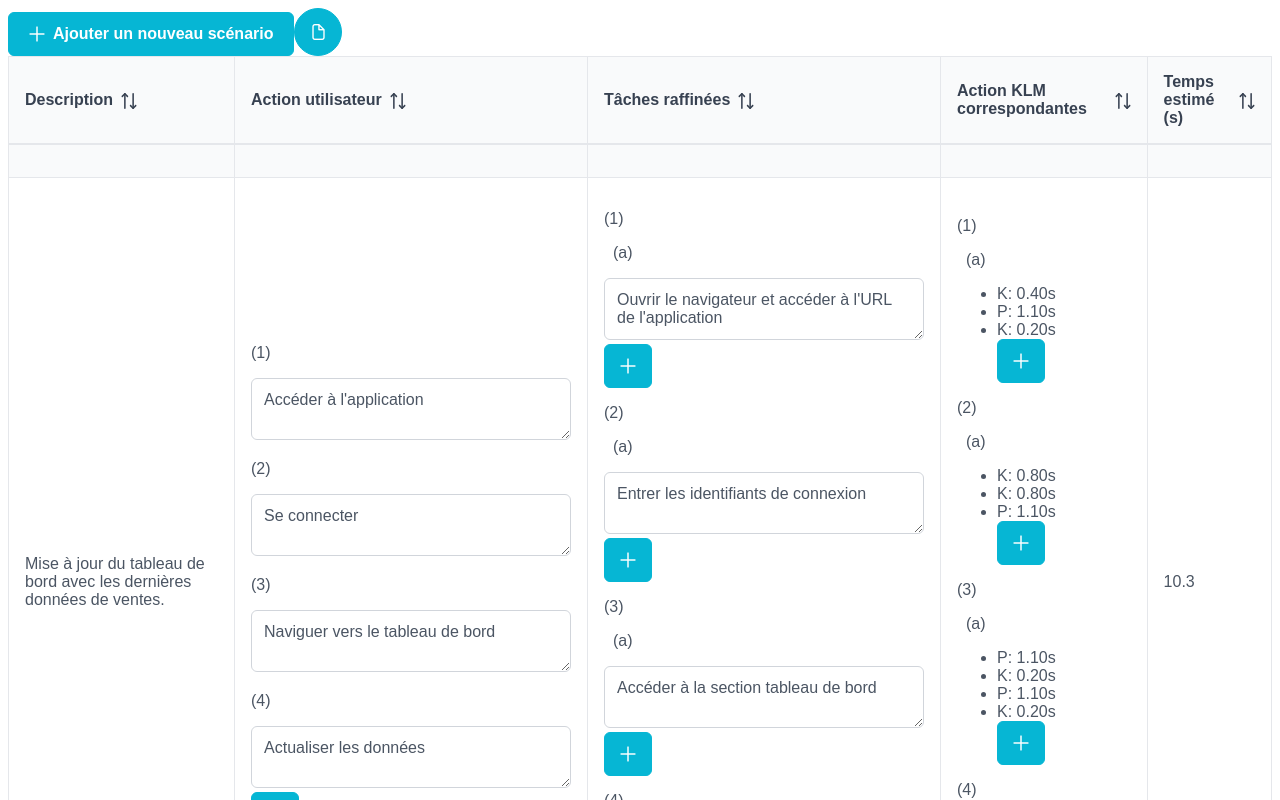
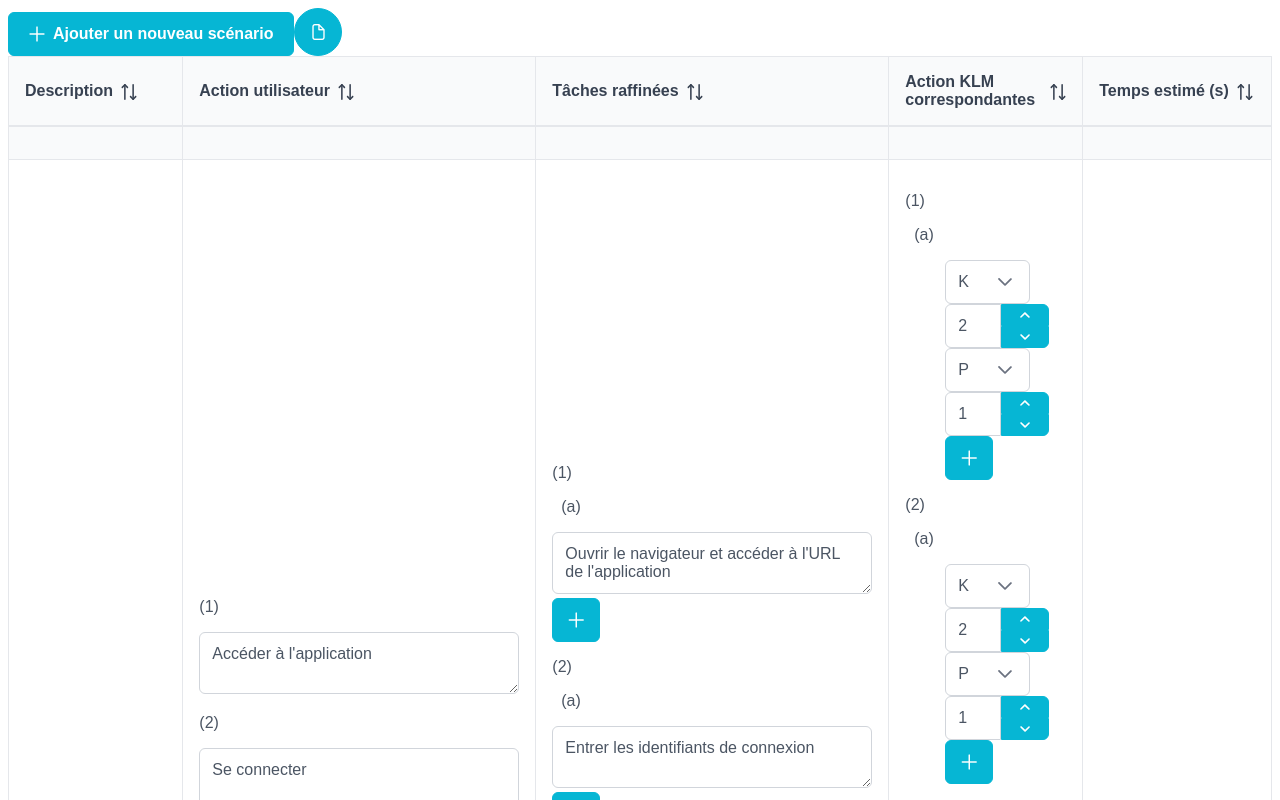
Before and after one commit to baptistend/klm-analysis, a React (Create React App) app: page / in a window 1280 px wide. Shown: the top 800 px of the page. Built offline with nearby package versions, Linux system fonts and the light colour scheme; a web font is replaced by a local one.

Commit message:
:sparkles: logic ok, missing proper ui

```diff
--- a/src/App.tsx
+++ b/src/App.tsx
@@ -7,13 +7,14 @@ import { DataTable } from 'primereact/datatable';
 
 import { useScenario } from './scenario/useScenario';
 import { InputTextarea } from 'primereact/inputtextarea';
+import { TaskContent } from './components/Task';
 
 function App() {
     const [scenarios, handleNewScenario, handleScenarioDescriptionChange,
       handleAnalysisChange, addAnalysis, dt,  addKLMAction,editScenarioDescription,
-       editUserAction, editKLMAction, addTask, handleTaskDescriptionChange] = useScenario();
+       editUserAction, updateKLM, addTask, handleTaskDescriptionChange] = useScenario();
 
-    useEffect(() => {}, []);
+    useEffect(() => {}, [scenarios]);
 
     const handleSaveScenario = () => {
         console.log('Saving scenario');
@@ -58,9 +59,9 @@ function App() {
            <p>&nbsp;&nbsp;({String.fromCharCode(97 + taskIndex)})</p>
                               <ul className="ml-4">
                                   {task.klm.map((klmAction, klmIndex) => (
-                                      <li key={klmIndex}>
-                                          {klmAction.operator}: {klmAction.time.toFixed(2)}s
-                                      </li>
+                                      <TaskContent key={klmIndex} klm={klmAction}         setKLM={(updatedKLM) =>
+                                        updateKLM(0, analysisIndex, taskIndex, klmIndex, updatedKLM)
+                                    } />
                                   ))}
                                   <Button  icon="pi pi-plus" onClick={() => addKLMAction(0, analysisIndex, taskIndex)} />
                               </ul>
@@ -125,7 +126,7 @@ function App() {
               description: scenario.description,
               userAction: scenario.analysis.map(a => a.userAction).join('\n'),
               detailledTask: scenario.analysis.flatMap(a => a.detailledTask.map(t => t.description)).join('\n'),
-              klmActions: scenario.analysis.flatMap(a => a.detailledTask.flatMap(t => t.klm.map(klm => `${klm.operator}: ${klm.time.toFixed(2)}s`))).join('\n'),
+              klmActions: scenario.analysis.flatMap(a => a.detailledTask.flatMap(t => t.klm.map(klm => `${klm.operator}: ${klm.time?.toFixed(2)}s`))).join('\n'),
               averageTime: scenario.analysis.reduce((total, a) => total + a.averageTime, 0).toFixed(2) + 's'
           }));
 
--- a/src/components/Task.tsx
+++ b/src/components/Task.tsx
@@ -1,61 +1,60 @@
 import { Dropdown } from "primereact/dropdown";
-import { Task } from "../types/global";
-import { InputNumber, InputNumberValueChangeEvent } from "primereact/inputnumber";
-import { InputText } from "primereact/inputtext";
+import { InputNumber } from "primereact/inputnumber";
+import { useEffect, useState } from "react";
+import { KLMvalues } from "../types/global";
+import { KLM } from "../types/global";
 
-import { KLMvalues } from "../types/global";
+interface TaskProps {
+    klm: KLM;
+    setKLM: (klm: KLM) => void;
+}
+
+export const TaskContent: React.FC<TaskProps> = ({ klm, setKLM }) => {
+    const [operator, setOperator] = useState<string>(klm.operator);
 
 
-interface TaskProps {
-    task: Task;
-    setTask: (task: Task) => void;
-}
-export const TaskContent: React.FC<TaskProps> = (props:TaskProps) => {
-    const task = props.task
-    return(<></>)
-    /*
-    const changeKLMKey = (klmIndex: number, value:string ) => {
-        let _task = {...task};
-        _task.klm[klmIndex].operator = value;
-        props.setTask(_task);
-    }
-    const changeCount = (klmIndex: number, value: number) => {
-        let _task = {...task};
-        _task.klm[klmIndex].count = value;
-        const klmAction = _task.klm[klmIndex].operator;  // Assuming klm has a label property
-        const option = options.find(option => option.label === klmAction);
+    const handleOperatorChange = (e: any) => {
+        const updatedKLM = { ...klm, operator: e.label }; // Create a new KLM object with the updated `count`
 
-        if (option) {
-            _task.klm[klmIndex].count = value;
-            _task.klm[klmIndex].time = value * option.value;
-        }
+        setKLM(updatedKLM);
+    };
 
-        props.setTask(_task);
-    }
-    const changeNumber = (klmIndex: number, value: number ) => {
-        let _task = {...task};
-        _task.klm[klmIndex].time = value;
-        props.setTask(_task);
-    }
+    const handleCountChange = (value: number) => {
+        const updatedKLM = { ...klm, count: value }; // Create a new KLM object with the updated `count`
+        setKLM(updatedKLM); // Set the updated KLM object
+    };
 
-    return (<div >
-
-    {task.klm.map((klm, index) => (
-            <div key={index} className="flex">
-                <div className="field grid justify-content-between" style={{margin:"5px", marginRight:"5"}}>
-                <Dropdown className="mr-2" size={1} value={klm.operator} options={options} onChange={(e) => changeKLMKey(index, e.value)} optionLabel="label" placeholder="Op" />
-                    <label htmlFor="count" className="mx-2 font-bold  mb-2">Count</label>
-                    <InputNumber size={1} id="count" value={klm.count} onValueChange={(e: InputNumberValueChangeEvent) => changeCount(index, e.value ?? 0)} mode="decimal" showButtons min={0} />
-                    <label htmlFor="time" className="font-bold  mb-2">Time</label>
-                    <InputNumber size={1} id="time" value={klm.time} onValueChange={(e: InputNumberValueChangeEvent) => changeNumber(index, e.value ?? 0)} mode="decimal" min={0} />
-                </div>
-
-            </div>
-        ))
+    const handleNChange = (value: number) => {
+        const updatedKLM = { ...klm, n: value }; // Create a new KLM object with the updated `n`
+        setKLM(updatedKLM); // Set the updated KLM object
+    };
 
 
-    }
-    </div>
+    const handleLChange = (value: number) => {
+        const updatedKLM = { ...klm, l: value }; // Create a new KLM object with the updated `l`
+        setKLM(updatedKLM);
+    };
+
+    useEffect(() => {
+    }, [operator])
+
+    return (
+        <div className="flex align-items-center gap-2">
+            <Dropdown
+            size={1}
+                value={operator}
+                options={KLMvalues.map(k => ({ label: k.label, value: k.label }))}
+                onChange={handleOperatorChange}
+            />
+
+            {operator === "D" ? (
+                <>
+                    <InputNumber size={1} value={klm.n} onChange={(e) => handleNChange(e.value as number)} placeholder="n" />
+                    <InputNumber size={1} value={klm.l} onChange={(e) => handleLChange(e.value as number)} placeholder="l" />
+                </>
+            ) : (
+                <InputNumber size={1} mode="decimal" showButtons value={klm.count} onChange={(e) => handleCountChange(e.value as number)} />
+            )}
+        </div>
     );
-    */
-}
+};
--- a/src/index.tsx
+++ b/src/index.tsx
@@ -3,7 +3,6 @@ import ReactDOM from 'react-dom/client';
 import App from './App';
 import reportWebVitals from './reportWebVitals';
 import 'primereact/resources/themes/lara-light-cyan/theme.css';
-
 import 'primeicons/primeicons.css';
 const root = ReactDOM.createRoot(
   document.getElementById('root') as HTMLElement
--- a/src/scenario/useScenario.ts
+++ b/src/scenario/useScenario.ts
@@ -1,5 +1,5 @@
 import { DataTable, DataTableRowEditCompleteEvent } from "primereact/datatable";
-import { Analysis, KLM, Scenario } from "../types/global";
+import { Analysis, KLM, KLMvalues, Scenario } from "../types/global";
 import { useEffect, useRef, useState } from "react";
 
 
@@ -13,9 +13,8 @@ const fakeScenario: Scenario = {
                     {
                         description: "Ouvrir le navigateur et accéder à l'URL de l'application",
                         klm: [
-                            { operator: "K", time: 0.4 },   // Taper l'URL
-                            { operator: "P", time: 1.1 },   // Cliquer sur la barre d'adresse
-                            { operator: "K", time: 0.2 },   // Appuyer sur la touche Entrée
+                            { operator: "K", count:2, time: 0.4 },   // Taper l'URL
+                            { operator: "P", count:1, time: 1.1 },   // Cliquer sur la barre d'adresse
                         ],
                         taskTime: 1.7
                     }
@@ -28,9 +27,8 @@ const fakeScenario: Scenario = {
                     {
                         description: "Entrer les identifiants de connexion",
                         klm: [
-                            { operator: "K", time: 0.8 },   // Taper le nom d'utilisateur
-                            { operator: "K", time: 0.8 },   // Taper le mot de passe
-                            { operator: "P", time: 1.1 },   // Cliquer sur le bouton de connexion
+                            { operator: "K", count:2, time: 0.8 },   // Taper le nom d'utilisateur
+                            { operator: "P", count:1, time: 1.1 },   // Cliquer sur le bouton de connexion
                         ],
                         taskTime: 2.7
                     }
@@ -43,10 +41,9 @@ const fakeScenario: Scenario = {
                     {
                         description: "Accéder à la section tableau de bord",
                         klm: [
-                            { operator: "P", time: 1.1 },   // Pointer sur le menu
-                            { operator: "K", time: 0.2 },   // Cliquer sur le menu
-                            { operator: "P", time: 1.1 },   // Pointer sur la section tableau de bord
-                            { operator: "K", time: 0.2 },   // Cliquer sur la section
+                            { operator: "P", count:2, time: 1.1 },   // Pointer sur le menu
+                            { operator: "K", count:2, time: 0.2 },   // Cliquer sur le menu
+                   // Cliquer sur la section
                         ],
                         taskTime: 2.6
                     }
@@ -59,9 +56,9 @@ const fakeScenario: Scenario = {
                     {
                         description: "Cliquer sur le bouton de mise à jour",
                         klm: [
-                            { operator: "P", time: 1.1 },   // Pointer sur le bouton de mise à jour
-                            { operator: "K", time: 0.2 },   // Cliquer sur le bouton
-                            { operator: "R", time: 2.0 },   // Attendre la réponse du système
+                            { operator: "P", count:1, time: 1.1 },   // Pointer sur le bouton de mise à jour
+                            { operator: "K", count:1, time: 0.2 },   // Cliquer sur le bouton
+                            { operator: "R", count:1, time: 2.0 },   // Attendre la réponse du système
                         ],
                         taskTime: 3.3
                     }
@@ -119,6 +116,7 @@ const fakeScenario: Scenario = {
                 ];
                 return updatedScenarios;
             });
+            recalculateEverything()
         }
         // Add a new analysis to a specific scenario
         const addAnalysis = (index: number) => {
@@ -142,48 +140,69 @@ const fakeScenario: Scenario = {
         };
 
 
-     // Add a new KLM action to a specific task
-     const addKLMAction = (scenarioIndex: number, analysisIndex: number, taskIndex: number) => {
-        setScenarios(prev => {
+        const addKLMAction = (
+            scenarioIndex: number,
+            analysisIndex: number,
+            taskIndex: number
+          ) => {
+            setScenarios((prev) => {
               const updatedScenarios = [...prev];
+
+              // Access the specific scenario, analysis, and task
               const scenario = updatedScenarios[scenarioIndex];
               const analysisItem = scenario.analysis[analysisIndex];
               const task = analysisItem.detailledTask[taskIndex];
 
-            // Define a new KLM action
+              // Define a new KLM action with default values
               const newKLMAction: KLM = {
-                operator: "N", // You can specify the operator here
-                time: 0.0 // Initial time, adjust as needed
+                operator: "K", // Default operator, can be changed later
+                time: 0.2,
+                count:1,     // Default time, adjust as needed
               };
 
               // Add the new KLM action to the task's KLM actions
               task.klm = [...task.klm, newKLMAction];
 
-            // Recalculate task time (if necessary)
-            task.taskTime = task.klm.reduce((total, klm) => total + klm.time, 0);
+              // Recalculate task time by summing up all KLM actions' times
+              task.taskTime = task.klm.reduce((total, klm) => total + (klm.time || 0), 0);
 
-            // Update the scenario
+              // Return the updated scenarios array to update the state
               return updatedScenarios;
             });
+            recalculateEverything()
+
           };
-    // Edit a specific KLM action
-    const editKLMAction = (scenarioIndex: number, analysisIndex: number, taskIndex: number, klmIndex: number, updatedKLM: KLM) => {
-        setScenarios(prev => {
-            const updatedScenarios = [...prev];
-            const scenario = updatedScenarios[scenarioIndex];
-            const analysisItem = scenario.analysis[analysisIndex];
-            const task = analysisItem.detailledTask[taskIndex];
 
-            // Update the KLM action
-            task.klm[klmIndex] = updatedKLM;
+    const updateKLM = (
+        scenarioIndex: number,
+        analysisIndex: number,
+        taskIndex: number,
+        klmIndex: number,
+        updatedKLM: KLM
+      ) => {
+        setScenarios((prevScenarios) => {
+          // Create a deep copy of the previous scenarios
+          const updatedScenarios = [...prevScenarios];
 
-            // Recalculate task time
-            task.taskTime = task.klm.reduce((total, klm) => total + klm.time, 0);
+          // Access the specific scenario
+          const selectedScenario = updatedScenarios[scenarioIndex];
 
-            // Update the scenario
+          // Access the specific analysis item within the scenario
+          const selectedAnalysis = selectedScenario.analysis[analysisIndex];
+
+          // Access the specific task within the analysis item
+          const selectedTask = selectedAnalysis.detailledTask[taskIndex];
+
+          // Update the specific KLM action within the task
+          selectedTask.klm[klmIndex] = updatedKLM;
+
+          // Return the updated scenarios array to update the state
           return updatedScenarios;
         });
+        recalculateEverything()
+
       };
+
 
     // Edit user action
     const editUserAction = (scenarioIndex: number, userActionIndex: number, updatedUserAction: string) => {
@@ -213,12 +232,94 @@ const fakeScenario: Scenario = {
         updatedScenarios[scenarioIndex].analysis[analysisIndex].detailledTask[taskIndex].description = newDescription;
         setScenarios(updatedScenarios);
     };
+    const recalculateEverything = () => {
+        calculateKLMTime();
+        calculateTaskTime();
+        calculateAnalysisTime();
+        calculateScenarioTime();
+    }
+    // calculate each klm time with KLMValues
+    const calculateKLMTime = () => {
+        setScenarios(prevScenarios => {
+            return prevScenarios.map(scenario => ({
+                ...scenario,
+                analysis: scenario.analysis.map(analysisItem => ({
+                    ...analysisItem,
+                    detailledTask: analysisItem.detailledTask.map(task => ({
+                        ...task,
+                        klm: task.klm.map(klm => {
+                            const klmValue = KLMvalues.find(val => val.label === klm.operator);
+                            if (!klmValue) return klm; // If no matching KLM value, return unchanged
+
+                            let calculatedTime = 0;
+
+                            if (klm.operator === "D") {
+                                // For "D" operator, calculate time based on `n` and `l` values
+                                calculatedTime = (klm.n || 1) * (klmValue.n || 0.9) + (klm.l || 1) * (klmValue.l || 0.16);
+                            } else {
+                                // For other operators, use the predefined value
+                                calculatedTime = (klm.count || 0) * (klmValue.value || 0);
+
+                            }
+
+                            return {
+                                ...klm,
+                                time: calculatedTime
+                            };
+                        })
+                    }))
+                }))
+            }));
+        });
+    };
+
+//calculate task time
+const calculateTaskTime = () => {
+    setScenarios(prevScenarios => {
+        return prevScenarios.map(scenario => ({
+            ...scenario,
+            analysis: scenario.analysis.map(analysisItem => ({
+                ...analysisItem,
+                detailledTask: analysisItem.detailledTask.map(task => ({
+                    ...task,
+                    taskTime: task.klm.reduce((total, klm) => total + (klm.time || 0), 0)
+                }))
+            }))
+        }));
+    });
+};
+
+
+const calculateAnalysisTime = () => {
+    setScenarios(prevScenarios => {
+        return prevScenarios.map(scenario => ({
+            ...scenario,
+            analysis: scenario.analysis.map(analysisItem => ({
+                ...analysisItem,
+                averageTime: analysisItem.detailledTask.reduce((total, task) => total + (task.taskTime || 0), 0)
+            }))
+        }));
+    });
+};
+
+
+const calculateScenarioTime = () => {
+    setScenarios(prevScenarios => {
+        const test = scenarios[0].analysis.reduce((total, analysisItem) => total + (analysisItem.averageTime || 0), 0);
+        return prevScenarios.map(scenario => ({
+            ...scenario,
+            time: scenario.analysis.reduce((total, analysisItem) => total + (analysisItem.averageTime || 0), 0)
+        }));
+    });
+};
+
                     useEffect(() => {
             if (dt.current) {
                 dt.current.reset();
             }
-        }, [scenarios]);
+            recalculateEverything()
 
+        }, []);
         return [scenarios, handleNewScenario, handleScenarioDescriptionChange, handleAnalysisChange, addAnalysis,
-            dt, addKLMAction,editScenarioDescription, editUserAction, editKLMAction, addTask, handleTaskDescriptionChange] as const;
+            dt, addKLMAction,editScenarioDescription, editUserAction, updateKLM, addTask, handleTaskDescriptionChange] as const;
     };
--- a/src/types/global.ts
+++ b/src/types/global.ts
@@ -10,7 +10,10 @@ export const KLMvalues = [
 
 export interface KLM {
     operator:string,
-    time:number
+    count?:number,
+    time?:number,
+    n?:number,
+    l?:number
 }
 
 export interface Task {
```
Also changed, not shown: src/analysisCalculator.ts (deleted, +0 -7 lines). Lines whose indentation alone changed are shown as unchanged.
